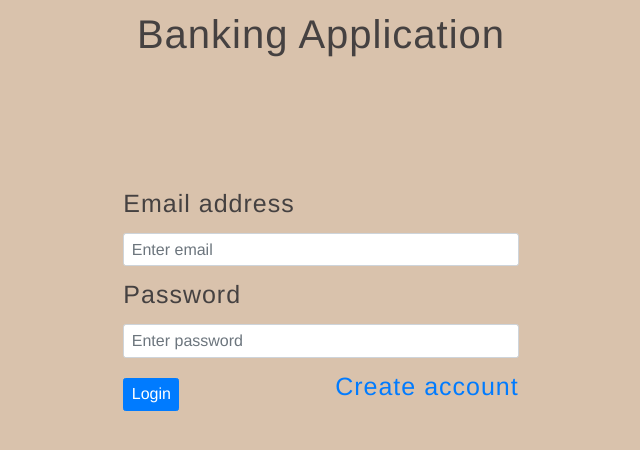
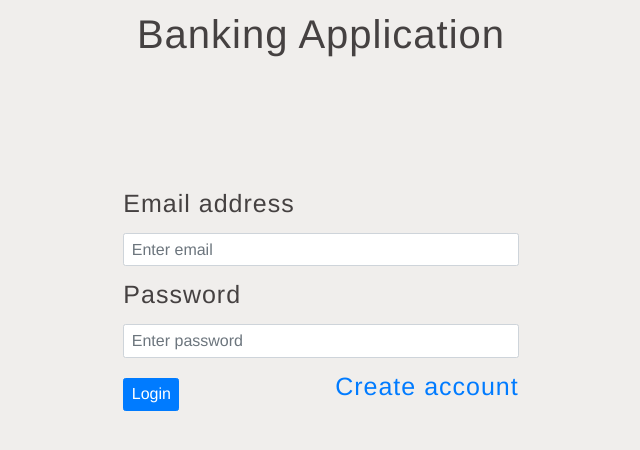
Before and after one commit to jamesoyanna/React-Bank-App, a React (Create React App) app: page / in a window 1280 px wide. Shown: the top 450 px of the page, without its empty margins (319-959 px from the left). Built offline with nearby package versions, Linux system fonts and the light colour scheme.

Commit message:
changed the background color

```diff
--- a/src/css/main.scss
+++ b/src/css/main.scss
@@ -14,7 +14,7 @@ html {
 body {
   font-family: Nunito, Helvetica Neue, Helvetica, sans-serif;
   font-size: 20px;
-  background: #d9c2ac;
+  background: #f0eeec;
   color: #454141;
   padding: 1rem;
   letter-spacing: 1px;
```
